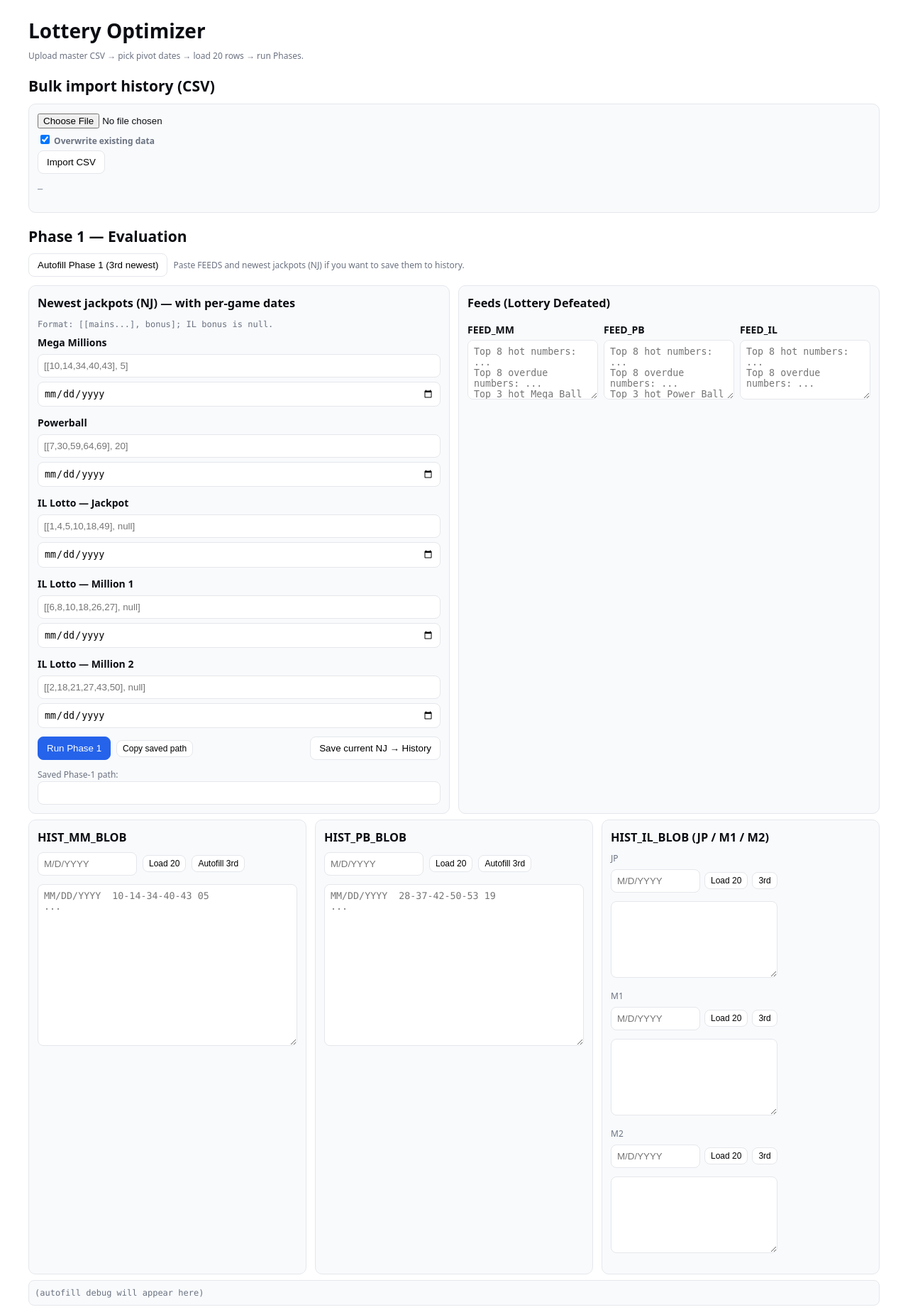
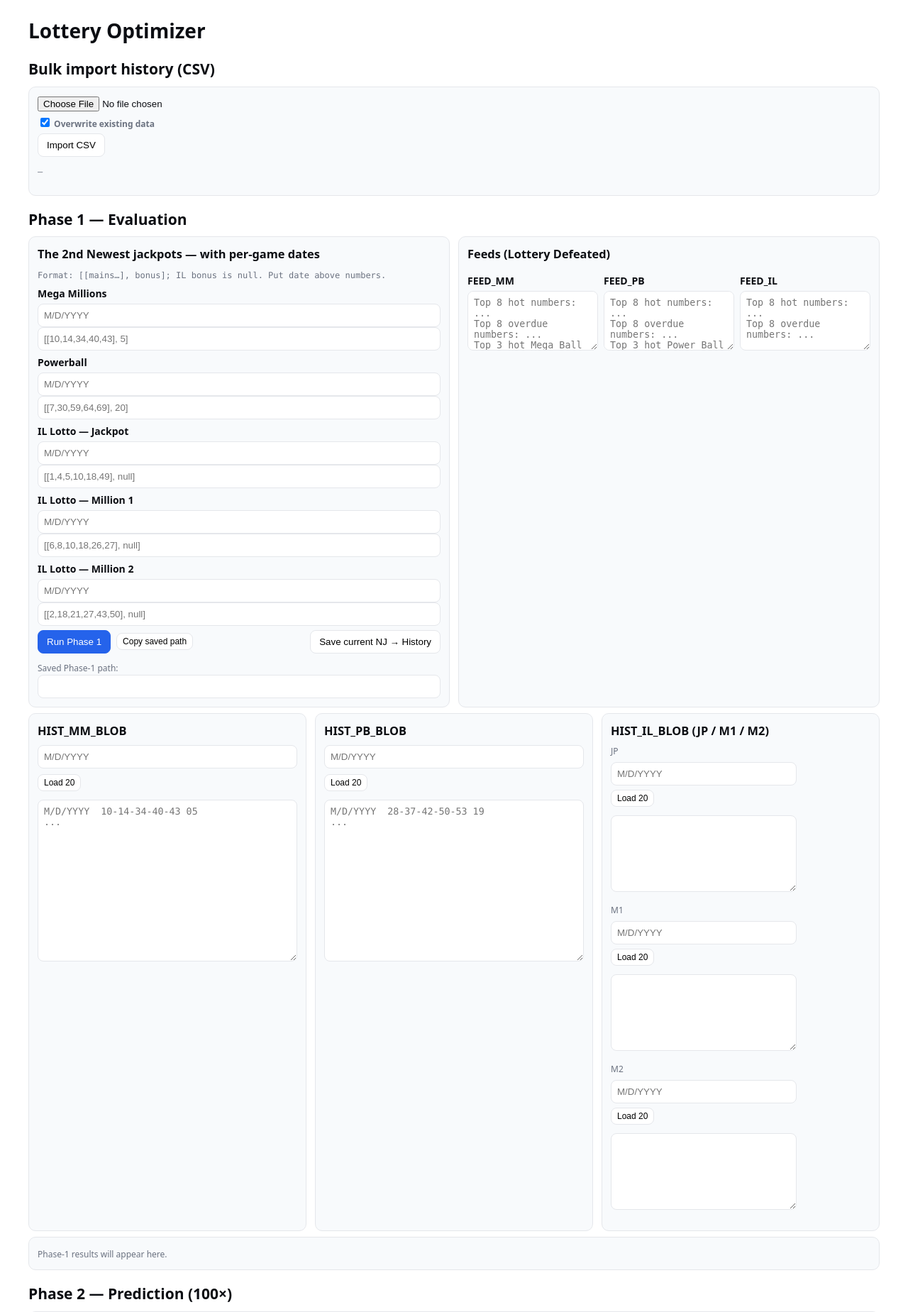
Before and after one commit to lettiehsu/lottery-optimizer, a Flask app: page / in a window 1280 px wide. Shown: the top 1849 px of the page at 71% size. Run offline with Flask 3, Linux system fonts and the light colour scheme.

Commit message:
Update index.html

```diff
--- a/templates/index.html
+++ b/templates/index.html
@@ -13,13 +13,12 @@
     .card{background:var(--card);border:1px solid var(--line);border-radius:10px;padding:12px}
     .col-12{grid-column:span 12}.col-8{grid-column:span 8}.col-6{grid-column:span 6}.col-4{grid-column:span 4}
     label{display:block;font-weight:600;margin:6px 0 4px}
-    input[type=text],input[type=date],textarea{width:100%;box-sizing:border-box;border:1px solid var(--line);border-radius:8px;padding:8px;background:#fff}
+    input[type=text],textarea{width:100%;box-sizing:border-box;border:1px solid var(--line);border-radius:8px;padding:8px;background:#fff}
     textarea{min-height:84px;resize:vertical}
     .btn{appearance:none;border:1px solid var(--line);background:#fff;border-radius:8px;padding:8px 12px;cursor:pointer}
     .btn.primary{background:var(--accent);color:#fff;border-color:var(--accent)}
     .btn.small{padding:4px 8px;font-size:12px}
     .muted{color:var(--muted);font-size:12px}
-    pre{white-space:pre-wrap;word-break:break-word}
     .mono{font-family:ui-monospace,SFMono-Regular,Menlo,Consolas,monospace}
     .toolbar{display:flex;gap:8px;flex-wrap:wrap;align-items:center;margin:6px 0 12px}
   </style>
@@ -27,7 +26,6 @@
 <body>
   <div class="wrap">
     <h1>Lottery Optimizer</h1>
-    <div class="muted">Upload master CSV → pick pivot dates → load 20 rows → run Phases.</div>
 
     <!-- ============== CSV UPLOAD ============== -->
     <h2>Bulk import history (CSV)</h2>
@@ -42,45 +40,30 @@
 
     <!-- ============== PHASE 1 ============== -->
     <h2>Phase 1 — Evaluation</h2>
-    <div class="toolbar">
-      <button id="btn_autofill_p1" class="btn" onclick="window.autofillPhase1 && window.autofillPhase1()">Autofill Phase 1 (3rd newest)</button>
-      <div class="muted">Paste FEEDS and newest jackpots (NJ) if you want to save them to history.</div>
-    </div>
-
     <div class="row">
       <div class="card col-6">
-        <h3>Newest jackpots (NJ) — with per-game dates</h3>
-        <div class="muted mono">Format: [[mains...], bonus]; IL bonus is null.</div>
+        <h3>The 2nd Newest jackpots — with per-game dates</h3>
+        <div class="muted mono">Format: [[mains…], bonus]; IL bonus is null. Put date above numbers.</div>
 
-        <label for="mm_latest">Mega Millions</label>
-        <div class="toolbar" style="gap:6px">
-          <input id="mm_latest" type="text" placeholder='[[10,14,34,40,43], 5]' style="flex:1"/>
-          <input id="mm_date" type="date" title="MM draw date"/>
-        </div>
+        <label for="mm_date">Mega Millions</label>
+        <input id="mm_date" type="text" placeholder="M/D/YYYY" />
+        <input id="mm_latest" type="text" placeholder="[[10,14,34,40,43], 5]" />
 
-        <label for="pb_latest">Powerball</label>
-        <div class="toolbar" style="gap:6px">
-          <input id="pb_latest" type="text" placeholder='[[7,30,59,64,69], 20]' style="flex:1"/>
-          <input id="pb_date" type="date" title="PB draw date"/>
-        </div>
+        <label for="pb_date">Powerball</label>
+        <input id="pb_date" type="text" placeholder="M/D/YYYY" />
+        <input id="pb_latest" type="text" placeholder="[[7,30,59,64,69], 20]" />
 
-        <label for="il_jp_latest">IL Lotto — Jackpot</label>
-        <div class="toolbar" style="gap:6px">
-          <input id="il_jp_latest" type="text" placeholder='[[1,4,5,10,18,49], null]' style="flex:1"/>
-          <input id="il_jp_date" type="date" title="IL JP draw date"/>
-        </div>
+        <label for="il_jp_date">IL Lotto — Jackpot</label>
+        <input id="il_jp_date" type="text" placeholder="M/D/YYYY" />
+        <input id="il_jp_latest" type="text" placeholder="[[1,4,5,10,18,49], null]" />
 
-        <label for="il_m1_latest">IL Lotto — Million 1</label>
-        <div class="toolbar" style="gap:6px">
-          <input id="il_m1_latest" type="text" placeholder='[[6,8,10,18,26,27], null]' style="flex:1"/>
-          <input id="il_m1_date" type="date" title="IL M1 draw date"/>
-        </div>
+        <label for="il_m1_date">IL Lotto — Million 1</label>
+        <input id="il_m1_date" type="text" placeholder="M/D/YYYY" />
+        <input id="il_m1_latest" type="text" placeholder="[[6,8,10,18,26,27], null]" />
 
-        <label for="il_m2_latest">IL Lotto — Million 2</label>
-        <div class="toolbar" style="gap:6px">
-          <input id="il_m2_latest" type="text" placeholder='[[2,18,21,27,43,50], null]' style="flex:1"/>
-          <input id="il_m2_date" type="date" title="IL M2 draw date"/>
-        </div>
+        <label for="il_m2_date">IL Lotto — Million 2</label>
+        <input id="il_m2_date" type="text" placeholder="M/D/YYYY" />
+        <input id="il_m2_latest" type="text" placeholder="[[2,18,21,27,43,50], null]" />
 
         <div class="toolbar">
           <button id="btn_run_p1" class="btn primary">Run Phase 1</button>
@@ -102,25 +85,23 @@
       </div>
     </div>
 
-    <!-- HIST with pivot/Autofill -->
+    <!-- HIST with pivot (M/D/YYYY) -->
     <div class="row" style="margin-top:8px">
       <div class="card col-4">
         <h3>HIST_MM_BLOB</h3>
         <div class="toolbar">
-          <input id="mmPivot" type="text" placeholder="M/D/YYYY" style="width:10rem">
-          <button id="mmLoad20" class="btn small">Load 20</button>
-          <button id="mmAuto3rd" class="btn small">Autofill 3rd</button>
+          <input id="mmPivot" type="text" placeholder="M/D/YYYY" title="Pivot date (3rd newest prefilled)"/>
+          <button id="mmRetrieve" class="btn small">Load 20</button>
         </div>
-        <textarea id="histMM" class="mono" rows="14" placeholder="MM/DD/YYYY  10-14-34-40-43 05&#10;..."></textarea>
+        <textarea id="histMM" class="mono" rows="14" placeholder="M/D/YYYY  10-14-34-40-43 05&#10;..."></textarea>
       </div>
       <div class="card col-4">
         <h3>HIST_PB_BLOB</h3>
         <div class="toolbar">
-          <input id="pbPivot" type="text" placeholder="M/D/YYYY" style="width:10rem">
-          <button id="pbLoad20" class="btn small">Load 20</button>
-          <button id="pbAuto3rd" class="btn small">Autofill 3rd</button>
+          <input id="pbPivot" type="text" placeholder="M/D/YYYY" title="Pivot date (3rd newest prefilled)"/>
+          <button id="pbRetrieve" class="btn small">Load 20</button>
         </div>
-        <textarea id="histPB" class="mono" rows="14" placeholder="MM/DD/YYYY  28-37-42-50-53 19&#10;..."></textarea>
+        <textarea id="histPB" class="mono" rows="14" placeholder="M/D/YYYY  28-37-42-50-53 19&#10;..."></textarea>
       </div>
       <div class="card col-4">
         <h3>HIST_IL_BLOB (JP / M1 / M2)</h3>
@@ -128,35 +109,30 @@
           <div>
             <div class="muted">JP</div>
             <div class="toolbar" style="gap:6px">
-              <input id="ilJpPivot" type="text" placeholder="M/D/YYYY" style="width:9rem">
-              <button id="ilJpLoad20" class="btn small">Load 20</button>
-              <button id="ilJpAuto3rd" class="btn small">3rd</button>
+              <input id="ilJpPivot" type="text" placeholder="M/D/YYYY"/>
+              <button id="ilJpRetrieve" class="btn small">Load 20</button>
             </div>
             <textarea id="histIL_JP" class="mono" rows="6"></textarea>
           </div>
           <div>
             <div class="muted">M1</div>
             <div class="toolbar" style="gap:6px">
-              <input id="ilM1Pivot" type="text" placeholder="M/D/YYYY" style="width:9rem">
-              <button id="ilM1Load20" class="btn small">Load 20</button>
-              <button id="ilM1Auto3rd" class="btn small">3rd</button>
+              <input id="ilM1Pivot" type="text" placeholder="M/D/YYYY"/>
+              <button id="ilM1Retrieve" class="btn small">Load 20</button>
             </div>
             <textarea id="histIL_M1" class="mono" rows="6"></textarea>
           </div>
           <div>
             <div class="muted">M2</div>
             <div class="toolbar" style="gap:6px">
-              <input id="ilM2Pivot" type="text" placeholder="M/D/YYYY" style="width:9rem">
-              <button id="ilM2Load20" class="btn small">Load 20</button>
-              <button id="ilM2Auto3rd" class="btn small">3rd</button>
+              <input id="ilM2Pivot" type="text" placeholder="M/D/YYYY"/>
+              <button id="ilM2Retrieve" class="btn small">Load 20</button>
             </div>
             <textarea id="histIL_M2" class="mono" rows="6"></textarea>
           </div>
         </div>
       </div>
     </div>
-
-    <pre id="autofill_debug" class="mono muted" style="background:#f8fafc;border:1px solid #e5e7eb;border-radius:8px;padding:8px;margin-top:8px;">(autofill debug will appear here)</pre>
 
     <div class="row" style="margin-top:8px">
       <div class="card col-12">
@@ -189,16 +165,30 @@
 
     <!-- ============== PHASE 3 ============== -->
     <h2>Phase 3 — Confirmation</h2>
-    <div class="toolbar">
-      <button id="btn_autofill_p3" class="btn" onclick="window.autofillPhase3 && window.autofillPhase3()">Autofill Phase 3 (NWJ)</button>
-    </div>
     <div class="card">
-      <div class="toolbar">
-        <label class="muted">Saved Phase-2 state →</label>
-        <input id="p3_input_path" class="mono" type="text" style="flex:1" placeholder="/tmp/lotto_phase2_YYYY-MM-DD_HH-MM-SS.json"/>
-      </div>
-      <label for="nwj_json">NWJ (JSON)</label>
-      <textarea id="nwj_json" class="mono" placeholder='{"LATEST_MM":[[10,14,34,40,43],5],"LATEST_PB":[[14,15,32,42,49],1],"LATEST_IL_JP":[[1,4,5,10,18,49],null],"LATEST_IL_M1":[[6,8,10,18,26,27],null],"LATEST_IL_M2":[[2,18,21,27,43,50],null]}'></textarea>
+      <h3>The 1st Newest jackpots — with per-game dates</h3>
+      <div class="muted mono">Same format as Phase 1. We’ll build NWJ JSON for you.</div>
+
+      <label for="mm_date_p3">Mega Millions</label>
+      <input id="mm_date_p3" type="text" placeholder="M/D/YYYY"/>
+      <input id="mm_latest_p3" type="text" placeholder="[[10,14,34,40,43], 5]"/>
+
+      <label for="pb_date_p3">Powerball</label>
+      <input id="pb_date_p3" type="text" placeholder="M/D/YYYY"/>
+      <input id="pb_latest_p3" type="text" placeholder="[[14,15,32,42,49], 1]"/>
+
+      <label for="il_jp_date_p3">IL Lotto — Jackpot</label>
+      <input id="il_jp_date_p3" type="text" placeholder="M/D/YYYY"/>
+      <input id="il_jp_latest_p3" type="text" placeholder="[[1,4,5,10,18,49], null]"/>
+
+      <label for="il_m1_date_p3">IL Lotto — Million 1</label>
+      <input id="il_m1_date_p3" type="text" placeholder="M/D/YYYY"/>
+      <input id="il_m1_latest_p3" type="text" placeholder="[[6,8,10,18,26,27], null]"/>
+
+      <label for="il_m2_date_p3">IL Lotto — Million 2</label>
+      <input id="il_m2_date_p3" type="text" placeholder="M/D/YYYY"/>
+      <input id="il_m2_latest_p3" type="text" placeholder="[[2,18,21,27,43,50], null]"/>
+
       <div class="toolbar"><button id="btn_run_p3" class="btn primary">Confirm vs NWJ</button></div>
       <div class="row">
         <div class="card col-4"><h3>MM rows that hit</h3><pre id="mm_c_hits" class="mono muted">—</pre></div>
@@ -217,6 +207,6 @@
     <pre id="recent_out" class="mono muted card">—</pre>
   </div>
 
-  <script src="/static/app.js?v=6"></script>
+  <script src="/static/app.js?v=8"></script>
 </body>
 </html>
```
